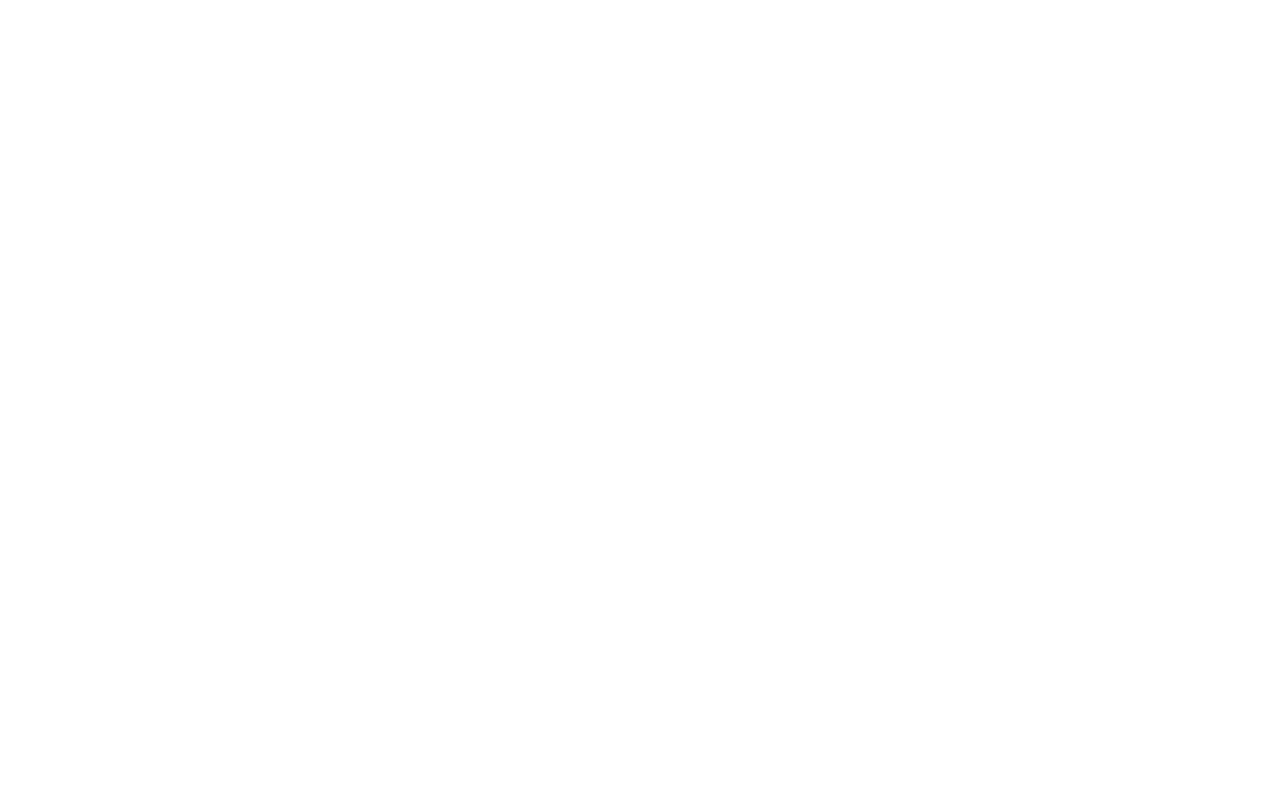
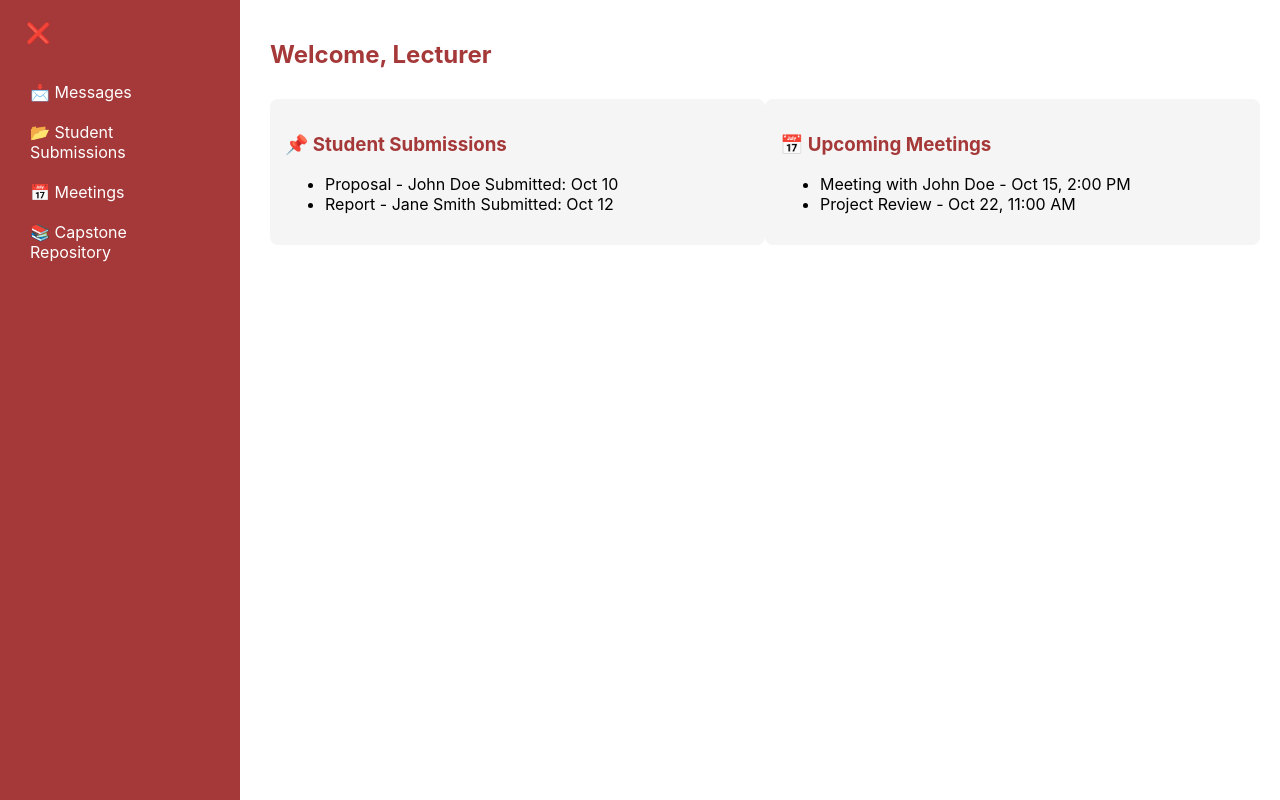
Before and after one commit to BlazingTwister/finalflow, a React (Create React App) app in the folder frontend/: page /lecturer/dashboard in a window 1280 px wide. Before the commit this address had no page. Built offline with nearby package versions, Linux system fonts and the light colour scheme.

Commit message:
Seperated student pages and lecturer pages

```diff
--- a/frontend/src/App.js
+++ b/frontend/src/App.js
@@ -1,10 +1,13 @@
 import { BrowserRouter as Router, Routes, Route } from "react-router-dom";
 import Login from "./pages/Login";
-import StudentDashboard from "./pages/StudentDashboard";
-import LecturerDashboard from "./pages/LecturerDashboard";
-import Messaging from "./pages/Messaging";
-import Tasks from "./pages/Tasks";
-import Scheduling from "./pages/Scheduling";
+
+import StudentDashboard from "./pages/student/StudentDashboard";
+import Messaging from "./pages/student/Messaging";
+import Tasks from "./pages/student/Tasks";
+import Scheduling from "./pages/student/Scheduling";
+
+import LecturerDashboard from "./pages/lecturer/LecturerDashboard";
+
 import Repository from "./pages/Repository";
 
 
@@ -13,8 +16,8 @@ function App() {
     <Router>
       <Routes>
         <Route path="/" element={<Login />} />
-        <Route path="/studentdashboard" element={<StudentDashboard />} />
-        <Route path="/lecturerDashboard" element={<LecturerDashboard />} />
+        <Route path="/student/dashboard" element={<StudentDashboard />} />
+        <Route path="/lecturer/dashboard" element={<LecturerDashboard />} />
         <Route path="/messaging" element={<Messaging />} />
         <Route path="/tasks" element={<Tasks />} />
         <Route path="/schedule" element={<Scheduling />} />
--- a/frontend/src/pages/Login.js
+++ b/frontend/src/pages/Login.js
@@ -9,9 +9,9 @@ function Login() {
 
     // Redirect to the correct dashboard
     if (role === "student") {
-      navigate("/studentDashboard");
+      navigate("/student/dashboard");
     } else if (role === "lecturer") {
-      navigate("/lecturerDashboard");
+      navigate("/lecturer/dashboard");
     }
   };
 
--- a/frontend/src/pages/lecturer/LecturerDashboard.js
+++ b/frontend/src/pages/lecturer/LecturerDashboard.js
@@ -1,5 +1,5 @@
 import { useNavigate } from "react-router-dom";
-import "../styles/dashboard.css";
+import "../../styles/dashboard.css";
 import { useState } from "react";
 
 function LecturerDashboard() {
--- a/frontend/src/pages/student/Messaging.js
+++ b/frontend/src/pages/student/Messaging.js
@@ -1,4 +1,4 @@
-import "../styles/messaging.css";
+import "../../styles/messaging.css";
 
 function Messaging() {
   return (
--- a/frontend/src/pages/student/Scheduling.js
+++ b/frontend/src/pages/student/Scheduling.js
@@ -1,4 +1,4 @@
-import "../styles/scheduling.css";
+import "../../styles/scheduling.css";
 
 function Scheduling() {
   return (
--- a/frontend/src/pages/student/StudentDashboard.js
+++ b/frontend/src/pages/student/StudentDashboard.js
@@ -1,5 +1,5 @@
 import { useNavigate } from "react-router-dom";
-import "../styles/dashboard.css";
+import "../../styles/dashboard.css";
 import { useState } from "react";
 
 function StudentDashboard() {
--- a/frontend/src/pages/student/Tasks.js
+++ b/frontend/src/pages/student/Tasks.js
@@ -1,4 +1,4 @@
-import "../styles/tasks.css";
+import "../../styles/tasks.css";
 
 function Tasks() {
   return (
```
Also changed, not shown: frontend/src/pages/lecturer/Messaging.js (added), frontend/src/pages/lecturer/Schedule.js (added), frontend/src/pages/lecturer/Submissions.js (added).
